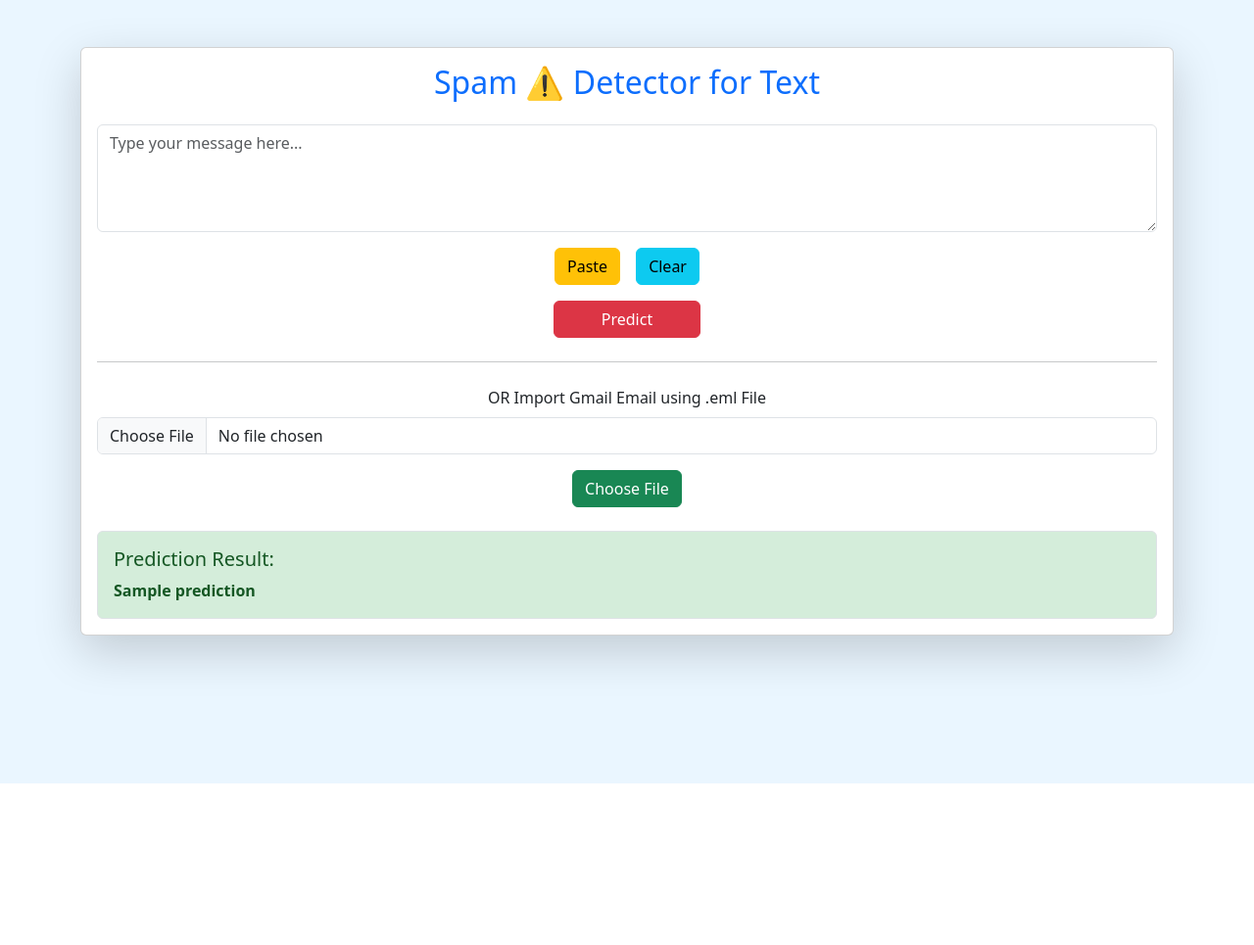
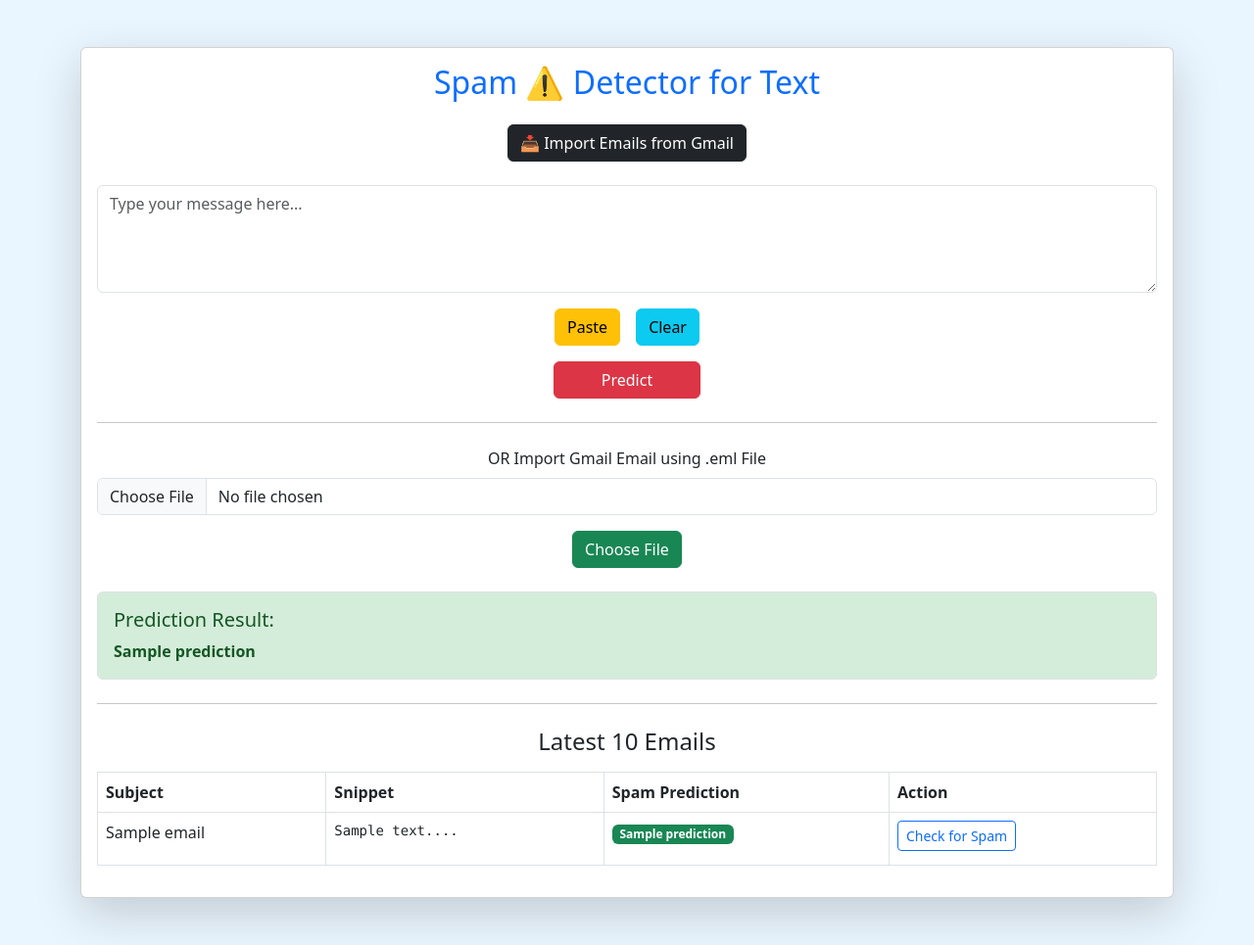
Before and after one commit to Tamil1701/spam-det, a Flask app: template templates/index.html in a window 1280 px wide. Shown: the whole page at 98% size. Before the commit the page ends 800 px from the top, so only its background shows below. Run offline with Flask 2, Linux system fonts and the light colour scheme; the template is opened without the code that fills it: most values are stand-ins (such as "Sample title", 1, 10 or a date in 2020); parts of the project's set-up code (start-up, migrations or seed data) failed here and were passed over.

Commit message:
added some additional features

```diff
--- a/App.py
+++ b/App.py
@@ -23,8 +23,8 @@ os.makedirs(UPLOAD_FOLDER, exist_ok=True)
 app.config['UPLOAD_FOLDER'] = UPLOAD_FOLDER
 
 # Gmail credentials
-EMAIL = "your.email@gmail.com"
-APP_PASSWORD = "your_app_password"
+EMAIL = "tamilarasanselvam1701@gmail.com"
+APP_PASSWORD = "vuqp ywki rpla mmda"
 
 @app.after_request
 def add_csp(response):
@@ -73,5 +73,52 @@ def upload_eml():
     label = "Spam" if prediction == 1 else "Not Spam"
     return render_template('index.html', prediction=label, message=body.strip())
 
+@app.route('/fetch_emails')
+def fetch_emails():
+    try:
+        mail = imaplib.IMAP4_SSL("imap.gmail.com")
+        mail.login(EMAIL, APP_PASSWORD)
+        mail.select("inbox")
+
+        result, data = mail.search(None, "ALL")
+        email_ids = data[0].split()[-10:]  # Last 10 emails
+        email_ids.reverse()  # Newest to oldest
+
+        results = []
+        for e_id in email_ids:
+            res, msg_data = mail.fetch(e_id, "(RFC822)")
+            raw_email = msg_data[0][1]
+            msg = email.message_from_bytes(raw_email)
+
+            subject = msg.get("Subject", "No Subject")
+            decoded_subject, encoding = decode_header(subject)[0]
+            if isinstance(decoded_subject, bytes):
+                subject = decoded_subject.decode(encoding or "utf-8", errors="ignore")
+
+            body = ""
+            if msg.is_multipart():
+                for part in msg.walk():
+                    if part.get_content_type() == "text/plain" and "attachment" not in str(part.get("Content-Disposition")):
+                        body = part.get_payload(decode=True).decode(errors="ignore")
+                        break
+            else:
+                body = msg.get_payload(decode=True).decode(errors="ignore")
+
+            vect = cv.transform([body])
+            prediction = clf.predict(vect)[0]
+            label = "Spam" if prediction == 1 else "Not Spam"
+
+            results.append({
+                'subject': subject,
+                'body': body.strip(),
+                'prediction': label
+            })
+
+        return render_template("index.html", emails=results)
+
+    except Exception as e:
+        flash(f"Error fetching emails: {str(e)}", "error")
+        return redirect(url_for('home'))
+
 if __name__ == '__main__':
     app.run(debug=True)
--- a/templates/index.html
+++ b/templates/index.html
@@ -35,6 +35,11 @@
     <div class="card shadow-lg">
         <div class="card-body">
             <h2 class="text-center text-primary mb-4">Spam ⚠️ Detector for Text</h2>
+
+            <!-- New Gmail Fetch Button -->
+            <div class="text-center mb-4">
+                <a href="{{ url_for('fetch_emails') }}" class="btn btn-dark" data-bs-toggle="tooltip" data-bs-placement="top" title="This feature is still improving. We're training it to be more accurate.">📥 Import Emails from Gmail</a>
+            </div>
 
             <form method="POST" action="{{ url_for('predict') }}">
                 <div class="mb-3">
@@ -80,6 +85,44 @@
                 </script>
             {% endif %}
 
+            <!-- Gmail Emails Display Section -->
+            {% if emails %}
+                <hr class="my-4">
+                <h4 class="text-center mb-3">Latest 10 Emails</h4>
+                <div class="table-responsive">
+                    <table class="table table-bordered bg-white">
+                        <thead>
+                        <tr>
+                            <th>Subject</th>
+                            <th>Snippet</th>
+                            <th>Spam Prediction</th>
+                            <th>Action</th>
+                        </tr>
+                        </thead>
+                        <tbody>
+                        {% for email in emails %}
+                            <tr>
+                                <td>{{ email.subject }}</td>
+                                <td><pre style="white-space: pre-wrap;">{{ email.body[:150] }}...</pre></td>
+                                <td>
+                                    {% if email.prediction %}
+                                        <span class="badge bg-{{ 'danger' if email.prediction == 'Spam' else 'success' }}">{{ email.prediction }}</span>
+                                    {% else %}
+                                        <span class="text-muted">Not checked</span>
+                                    {% endif %}
+                                </td>
+                                <td>
+                                    <form method="POST" action="{{ url_for('predict') }}">
+                                        <input type="hidden" name="message" value="{{ email.body }}">
+                                        <button type="submit" class="btn btn-outline-primary btn-sm" data-bs-toggle="tooltip" title="Model is still improving">Check for Spam</button>
+                                    </form>
+                                </td>
+                            </tr>
+                        {% endfor %}
+                        </tbody>
+                    </table>
+                </div>
+            {% endif %}
         </div>
     </div>
 </div>
@@ -94,6 +137,14 @@
     function clearText() {
         document.querySelector('textarea[name="message"]').value = '';
     }
+
+    // Enable Bootstrap tooltips
+    document.addEventListener('DOMContentLoaded', function () {
+        var tooltipTriggerList = [].slice.call(document.querySelectorAll('[data-bs-toggle="tooltip"]'))
+        tooltipTriggerList.forEach(function (tooltipTriggerEl) {
+            new bootstrap.Tooltip(tooltipTriggerEl)
+        });
+    });
 </script>
 <script src="https://cdn.jsdelivr.net/npm/bootstrap@5.3.0/dist/js/bootstrap.bundle.min.js"></script>
 </body>
```
